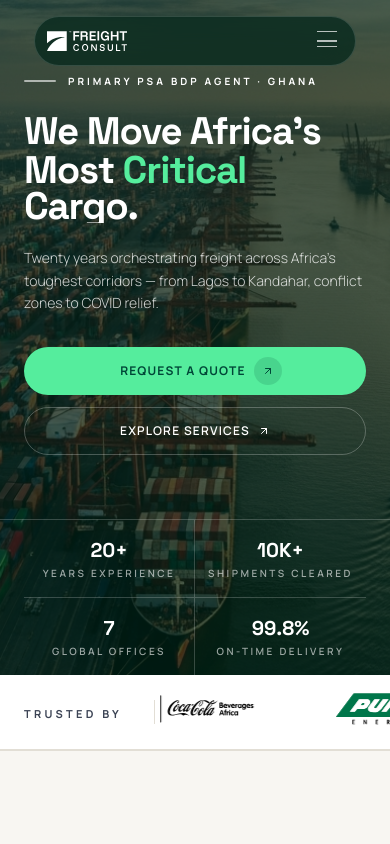
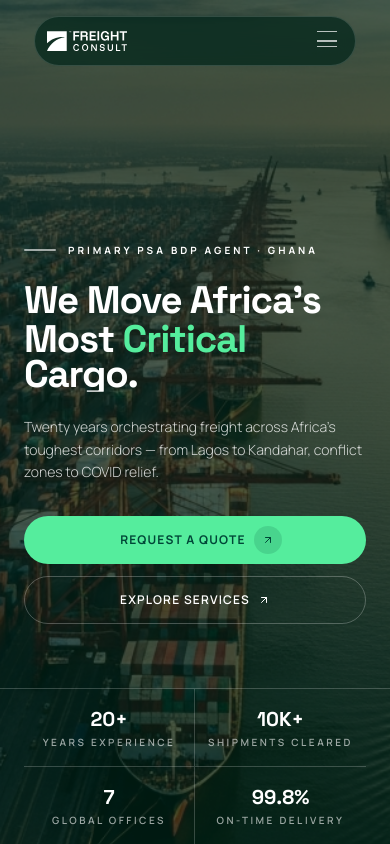
Before and after one commit to ogenci/freight-consult, a React (Vite) app: page / in a window 390 px wide. Shown: the top 844 px of the page. Built offline with nearby package versions, Linux system fonts and the light colour scheme.

Commit message:
fix: use 100dvh hero height on all screens

```diff
--- a/src/components/sections/HeroSection.tsx
+++ b/src/components/sections/HeroSection.tsx
@@ -27,7 +27,7 @@ export default function HeroSection() {
   const fade = useTransform(scrollYProgress, [0, 0.6], [1, 0]);
 
   return (
-    <section ref={ref} className="relative min-h-[80dvh] sm:min-h-[100dvh] flex flex-col justify-end overflow-hidden bg-[#002318]">
+    <section ref={ref} className="relative min-h-[100dvh] flex flex-col justify-end overflow-hidden bg-[#002318]">
       <motion.div className="absolute inset-0 z-0" style={{ y: bgY }}>
         <img src={portContainersImg} alt="" aria-hidden className="w-full h-[115%] object-cover object-center opacity-60" />
       </motion.div>
```
